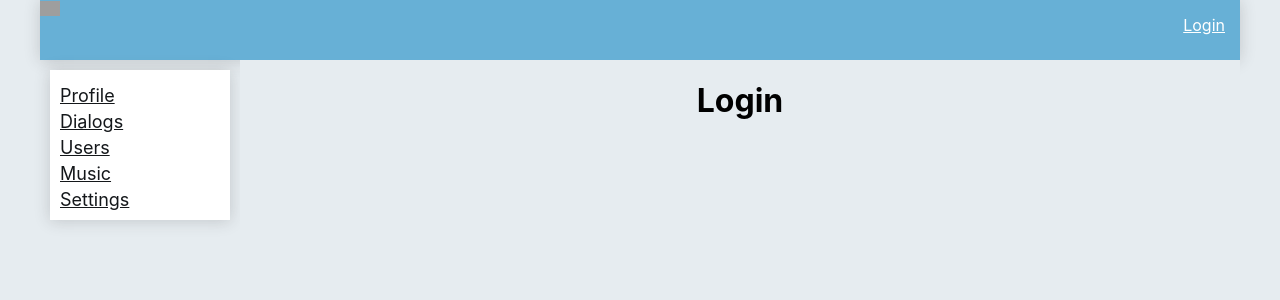
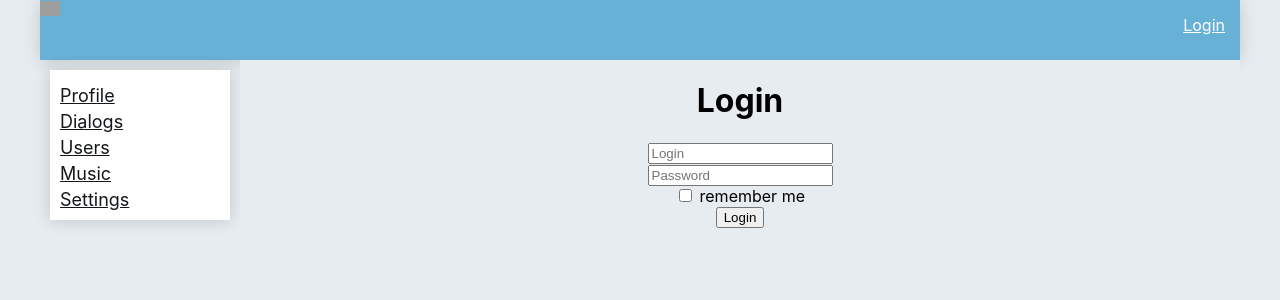
Before and after one commit to ChetanSapa/my-react-blog, a React (Create React App) app: page /login in a window 1280 px wide. Shown: the top 300 px of the page. Built offline with nearby package versions, Linux system fonts and the light colour scheme; no server answers; grey boxes are pictures that could not be loaded.

Commit message:
Redux-form. I know that is old thing, but interesting how it's work.

```diff
--- a/package.json
+++ b/package.json
@@ -13,6 +13,7 @@
     "react-router-dom": "^5.2.0",
     "react-scripts": "4.0.1",
     "redux": "^4.0.5",
+    "redux-form": "^8.3.7",
     "redux-thunk": "^2.3.0",
     "web-vitals": "^0.2.4"
   },
--- a/src/components/Login/Login.jsx
+++ b/src/components/Login/Login.jsx
@@ -1,7 +1,38 @@
 import React from "react";
+import {Field, reduxForm} from "redux-form";
+
+const LoginForm = (props) => {
+    return <div style={{ textAlign: "center"}}>
+        <form onSubmit={props.handleSubmit}>
+            <div>
+                <Field placeholder={"Login"} name={'login'} component={'input'}/>
+            </div>
+            <div>
+                <Field placeholder={"Password"} name={'password'} component={'input'}/>
+            </div>
+            <div>
+                <Field type={"checkbox"} name={'rememberMe'} component={'input'}/> remember me
+            </div>
+            <div>
+                <button>Login</button>
+            </div>
+        </form>
+    </div>
+}
+
+const LoginReduxForm = reduxForm({form: 'login'})(LoginForm)
 
 const Login = (props) => {
-    return <h1 style={{ textAlign: "center"}}>Login</h1>
+
+    const onSubmit = (formData) => {
+        console.log(formData)
+    }
+
+    return <div>
+        <h1 style={{ textAlign: "center"}}>Login</h1>
+        <LoginReduxForm onSubmit={onSubmit}/>
+    </div>
 }
 
+
 export default Login
--- a/src/components/Profile/ProfileInfo/ProfileStatus.jsx
+++ b/src/components/Profile/ProfileInfo/ProfileStatus.jsx
@@ -12,9 +12,9 @@ class ProfileStatus extends React.Component {
             editMode: true
         })
     }
-    deActivateEditMode = (status) => {
+    deActivateEditMode = () => {
         this.setState({
-            status: status
+            editMode: false
         })
         this.props.updateStatus(this.state.status)
     }
--- a/src/redux/redux-store.js
+++ b/src/redux/redux-store.js
@@ -4,12 +4,14 @@ import dialogsReducer from "./dialogsReducer";
 import userReducer from "./usersReducer";
 import authReducer from "./authReducer";
 import thunkMiddleware from 'redux-thunk';
+import { reducer as formReducer } from 'redux-form'
 
 let reducers = combineReducers({
     profilePage: profileReducer,
     dialogsPage: dialogsReducer,
     usersPage: userReducer,
     auth: authReducer,
+    form: formReducer,
 })
 
 let store = createStore(reducers, applyMiddleware(thunkMiddleware))
```
Also changed, not shown: 2 other files (tests, documents, lock files or other folders).
